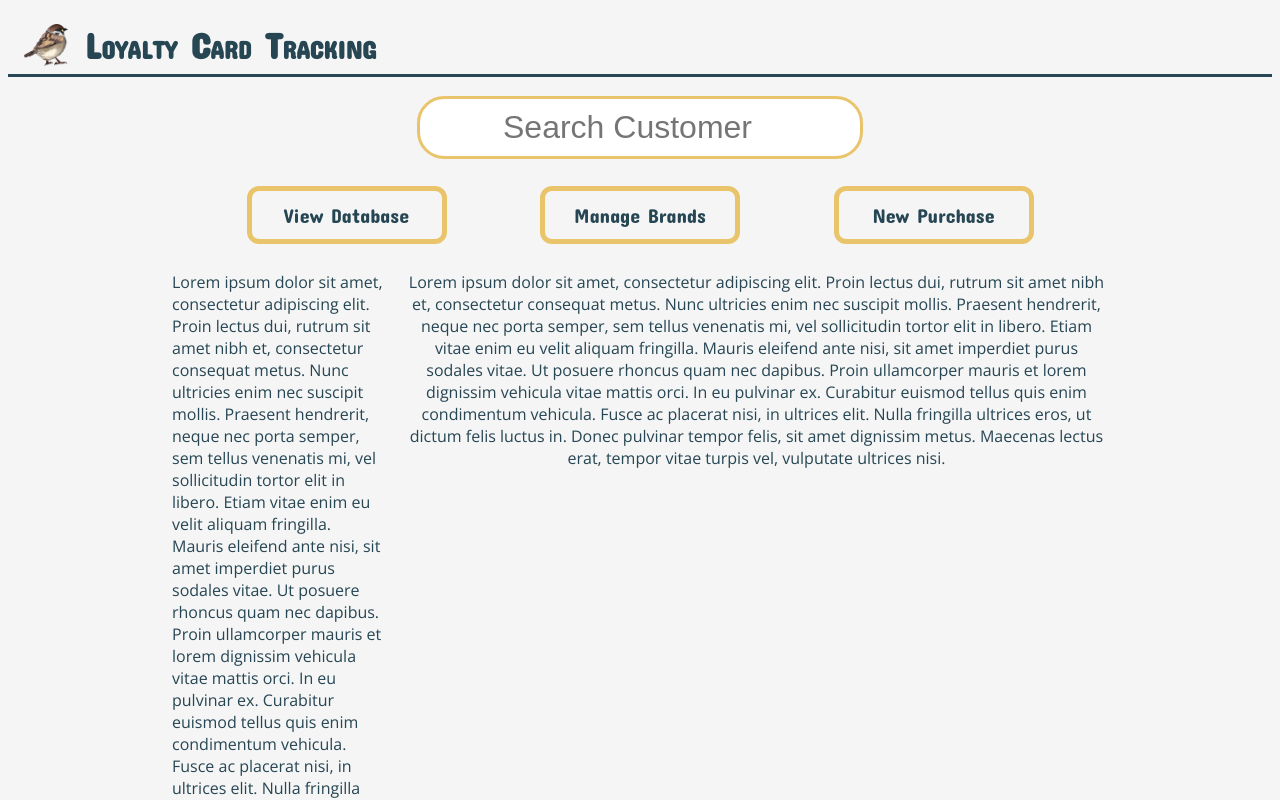
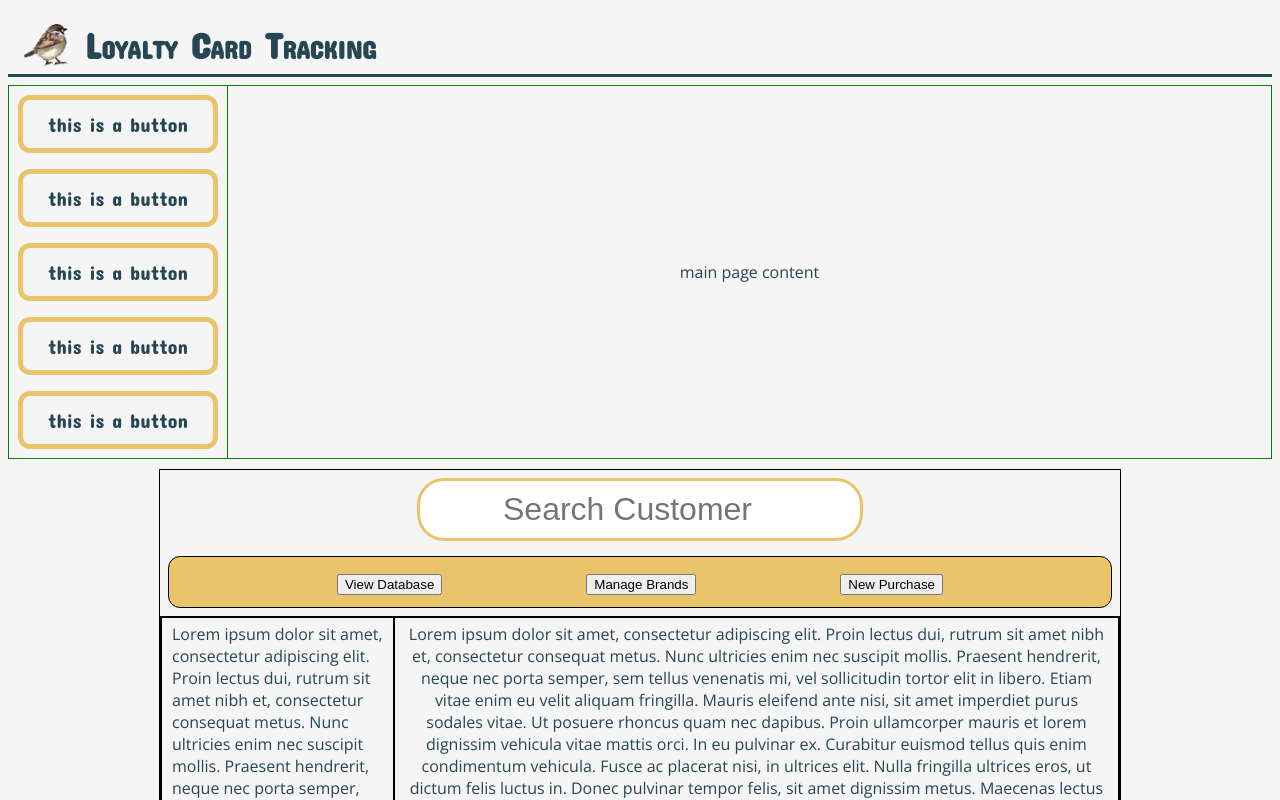
Before and after one commit to sam-taiff/pet-food-loyalty-tracker, a React (Vite) app: page / in a window 1280 px wide. Shown: the top 800 px of the page. Built offline with nearby package versions, Linux system fonts and the light colour scheme; a web font is replaced by a local one.

Commit message:
implement a side nav bar on main page

```diff
--- a/src/App.tsx
+++ b/src/App.tsx
@@ -8,22 +8,26 @@ import {
 } from "react-router-dom";
 import {
   Homepage,
-  NavBar,
+  TopNavBar,
+  SideNavBar,
   Brandpage,
-  Databasepage
+  Databasepage,
+  Profilepage
 } from './assets/pages';
 
 function App() {
   return (
     <>
       <Router>
-        <NavBar />
-        <Routes>
-          <Route path="/" element={<Homepage />} />
-          <Route path="/brands" element={<Brandpage />} />
-          <Route path="/database" element={<Databasepage />} />
-        </Routes>
-      </Router>
+        <TopNavBar />
+        <SideNavBar />
+      <Routes>
+        <Route path="/" element={<Homepage />} />
+        <Route path="/brands" element={<Brandpage />} />
+        <Route path="/database" element={<Databasepage />} />
+        <Route path="/profile" element={<Profilepage />} />
+      </Routes>
+    </Router >
     </>
   )
 }
--- a/src/assets/pages.tsx
+++ b/src/assets/pages.tsx
@@ -10,7 +10,7 @@ import {
 const lorem:string = "Lorem ipsum dolor sit amet, consectetur adipiscing elit. Proin lectus dui, rutrum sit amet nibh et, consectetur consequat metus. Nunc ultricies enim nec suscipit mollis. Praesent hendrerit, neque nec porta semper, sem tellus venenatis mi, vel sollicitudin tortor elit in libero. Etiam vitae enim eu velit aliquam fringilla. Mauris eleifend ante nisi, sit amet imperdiet purus sodales vitae. Ut posuere rhoncus quam nec dapibus. Proin ullamcorper mauris et lorem dignissim vehicula vitae mattis orci. In eu pulvinar ex. Curabitur euismod tellus quis enim condimentum vehicula. Fusce ac placerat nisi, in ultrices elit. Nulla fringilla ultrices eros, ut dictum felis luctus in. Donec pulvinar tempor felis, sit amet dignissim metus. Maecenas lectus erat, tempor vitae turpis vel, vulputate ultrices nisi."
 
 //Navigation Bar
-export const NavBar = () => {
+export const TopNavBar = () => {
     return (
         <div>
             <div className='topbar'>
@@ -21,6 +21,25 @@ export const NavBar = () => {
             </div>
             <hr/>
         </div>
+    )
+}
+
+export const SideNavBar = () => {
+    return (
+        <table >
+          <tbody>
+            <tr>
+              <td id="sidenav">
+                <button>this is a button</button>
+                <button>this is a button</button>
+                <button>this is a button</button><button>this is a button</button><button>this is a button</button>
+              </td>
+              <td id="main-area">
+                main page content
+              </td>
+            </tr>
+          </tbody>
+        </table>
     )
 }
 
@@ -53,11 +72,12 @@ export const Homepage = () => (
 );
 
 //Profile Page
-export const Profile = () => {
-    const variable = 3;
+export const Profilepage = () => {
+    const name = "Johnathan Smith";
+    const phone = "0221719175";
     return (
         <div>
-            <h1>{variable}</h1>
+            <h1>{name} | {phone}</h1>
             <Outlet />
         </div>
     );
--- a/src/master.css
+++ b/src/master.css
@@ -18,6 +18,12 @@ Burnt Sienna: #e76f51 */
   background-color: var(--white);
   color: var(--charcoal);
   text-align: center;
+}
+
+table, tr, td{
+  border-collapse: collapse;
+  border: 1px solid green;
+  width: 100%;
 }
 
 h1 {
@@ -57,11 +63,38 @@ a {
   padding: 0;
 }
 
-.page{
+.page {
   max-width: 75vw;
   min-width: 50vw;
   margin: 10px auto;
+  min-height: 75vh;
 }
+
+#sidenav {
+  width: 16%;
+  justify-content: space-evenly;
+  flex-wrap: wrap;
+  justify-items: stretch;
+}
+
+#main-area {
+  width: 83%;
+}
+
+/* #sidenav button{
+  border: 5px solid var(--saffron);
+  border-radius: 12px;
+  padding: 0.6em 1.2em;
+  color: var(--charcoal);
+  font-size: 1.25em;
+  font-weight: 550;
+  font-family: "Concert One";
+  background-color: var(--white);
+  cursor: pointer;
+  transition: border-color, background-color 0.1s;
+  margin: 0.5rem;
+  min-width: 10em;
+} */
 
 /*HOMEPAGE*/
 #search-input {
@@ -69,7 +102,7 @@ a {
   font-size: 2em;
   border-color: transparent;
   border-radius: 24px;
-  padding:0.5rem;
+  padding: 0.5rem;
   text-align: center;
   margin: 8pt 0pt;
   outline: 2px solid var(--charcoal);
@@ -88,7 +121,7 @@ a {
   padding: 8pt 0pt;
 }
 
-#main-menu button {
+#main-menu, #sidenav button {
   border: 5px solid var(--saffron);
   border-radius: 12px;
   padding: 0.6em 1.2em;
@@ -103,8 +136,8 @@ a {
   min-width: 10em;
 }
 
-#main-menu button:hover,
-#main-menu button:active {
+#main-menu, #sidenav button:hover,
+#main-menu, #sidenav button:active {
   background-color: var(--saffron);
 }
 
@@ -134,6 +167,10 @@ a {
 }
 
 /*DEV ONLY*/
-#main-menu, #due-view, #filter-due, #due-cards, .page {
-  border: 1px solid transparent;
+#main-menu,
+#due-view,
+#filter-due,
+#due-cards,
+.page {
+  border: 1px solid black;
 }
```
